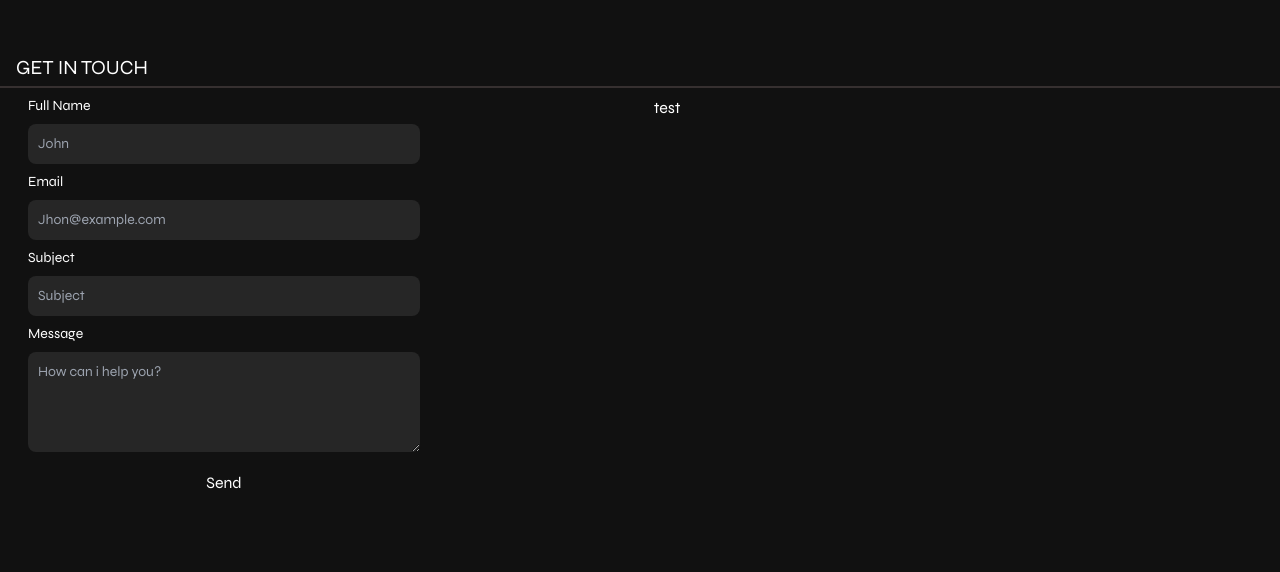
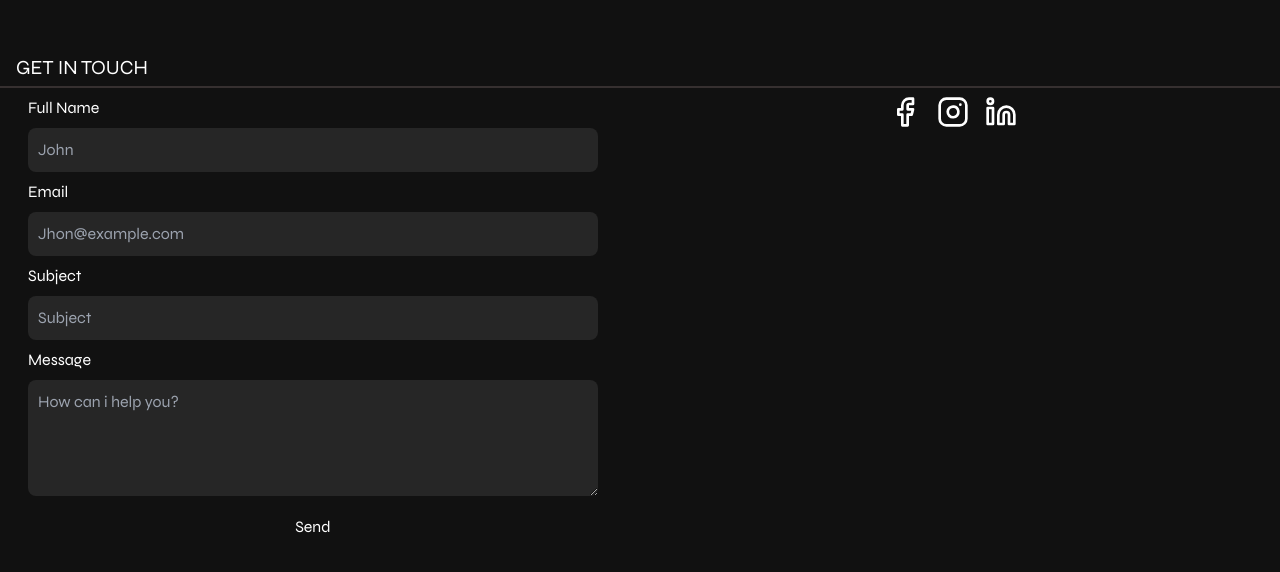
Before and after one commit to wildy13/wildy, a Nuxt app: page / in a window 1280 px wide. Shown: the part 1764-2336 px from the top of the page. Built offline with nearby package versions, Linux system fonts and the light colour scheme.

Commit message:
refactor: change contact

```diff
--- a/components/about/index.vue
+++ b/components/about/index.vue
@@ -1,12 +1,12 @@
 <template>
     <section class="py-4 relative">
         <div class="px-4  py-1 border-b-2 border-[#363030] text-xl">WHAT I DO</div>
-        <div v-motion-slide-visible-once-bottom :delay="500" class="px-4 py-2 text-2xl text-justify">
+        <div v-motion-slide-visible-once-bottom :delay="500" class="px-7 py-2 text-2xl text-justify">
             As a <span class="text-red-500">web developer</span>, I have a passion for seeking knowledge and experience.
             can compete with times that are
             changing too quickly and can work together with a team so that problems can be resolved.
         </div>
-        <div v-motion-slide-visible-once-bottom :delay="500" class="px-4 py-2 text-2xl text-justify">
+        <div v-motion-slide-visible-once-bottom :delay="500" class="px-7 py-2 text-2xl text-justify">
             As a <span class="text-red-500">son</span>, I had dreams to make my parents happy so that I could live
             happily in this world
         </div>
--- a/components/contact/index.vue
+++ b/components/contact/index.vue
@@ -10,6 +10,7 @@ const form = ref({
 })
 
 const submit = (form) => {
+    waiting.value = true;
     window.open(`mailto:wildy13.simanjuntak13@gmail.com?subject=${form.subject}&&body=${form.message}`)
 }
 </script>
@@ -19,31 +20,31 @@ const submit = (form) => {
         <div class="px-4 py-1 border-b-2 border-[#363030] text-xl">GET IN TOUCH</div>
         <div class="flex flex-col md:flex-row md:justify-between h-5/6">
             <div class="w-full">
-                <form @submit.prevent="submit(form)" class="pt-2 md:max-w-md">
+                <form @submit.prevent="submit(form)" class="pt-2">
                     <div class="flex flex-col px-7 space-y-2">
                         <div>
                             <div>
-                                <label for="name" class="block mb-2 text-sm font-medium">Full Name</label>
+                                <label for="name" class="block mb-2 font-medium">Full Name</label>
                                 <input type="text" id="name"
-                                    class="bg-[#262626]  text-gray-400  text-sm rounded-lg block w-full p-2.5"
+                                    class="bg-[#262626]  text-gray-400  rounded-lg block w-full p-2.5"
                                     placeholder="John" required v-model="form.name">
                             </div>
                         </div>
                         <div>
-                            <label for="email" class="block mb-2 text-sm font-medium">Email</label>
+                            <label for="email" class="block mb-2 font-medium">Email</label>
                             <input type="email" id="email"
-                                class="bg-[#262626]  text-gray-400  text-sm rounded-lg block w-full p-2.5"
+                                class="bg-[#262626]  text-gray-400  rounded-lg block w-full p-2.5"
                                 placeholder="Jhon@example.com" required v-model="form.email">
                         </div>
                         <div>
-                            <label for="subject" class="block mb-2 text-sm font-medium">Subject</label>
-                            <input id="subject" class="bg-[#262626]  text-gray-400  text-sm rounded-lg block w-full p-2.5"
+                            <label for="subject" class="block mb-2 font-medium">Subject</label>
+                            <input id="subject" class="bg-[#262626]  text-gray-400  rounded-lg block w-full p-2.5"
                                 placeholder="Subject" required v-model="form.subject">
                         </div>
                         <div>
-                            <label for="message" class="block mb-2 text-sm font-medium">Message</label>
+                            <label for="message" class="block mb-2 font-medium">Message</label>
                             <textarea name="message" id="message" rows="4"
-                                class="w-full rounded-lg text-gray-400 bg-[#262626] text-sm p-2.5"
+                                class="w-full rounded-lg text-gray-400 bg-[#262626] p-2.5"
                                 placeholder="How can i help you?" required v-model="form.message"></textarea>
                         </div>
                         <div class="w-full flex  justify-center">
@@ -60,7 +61,11 @@ const submit = (form) => {
                 </form>
             </div>
             <div class=" w-full px-7 pt-2">
-                <div>test</div>
+                <div class="flex  flex-row space-x-4 justify-center">
+                    <IconFacebook />
+                    <IconInstagram />
+                    <IconLinkedin />
+                </div>
             </div>
         </div>
     </section>
--- /dev/null
+++ b/components/icon/facebook.vue
@@ -0,0 +1,12 @@
+<template>
+    <svg
+        class="h-8 w-8"
+        viewBox="0 0 24 24"
+        fill="none"
+        stroke="currentColor"
+        stroke-width="2"
+        stroke-linecap="round"
+        stroke-linejoin="round">
+        <path d="M18 2h-3a5 5 0 0 0-5 5v3H7v4h3v8h4v-8h3l1-4h-4V7a1 1 0 0 1 1-1h3z" />
+    </svg>
+</template>
--- /dev/null
+++ b/components/icon/instagram.vue
@@ -0,0 +1,8 @@
+<template>
+    <svg class="h-8 w-8" viewBox="0 0 24 24" fill="none" stroke="currentColor" stroke-width="2" stroke-linecap="round"
+        stroke-linejoin="round">
+        <rect x="2" y="2" width="20" height="20" rx="5" ry="5" />
+        <path d="M16 11.37A4 4 0 1 1 12.63 8 4 4 0 0 1 16 11.37z" />
+        <line x1="17.5" y1="6.5" x2="17.51" y2="6.5" />
+    </svg>
+</template>
--- /dev/null
+++ b/components/icon/linkedin.vue
@@ -0,0 +1,7 @@
+<template>
+    <svg class="h-8 w-8 text-orange-500" viewBox="0 0 24 24" fill="none" stroke="currentColor" stroke-width="2"
+        stroke-linecap="round" stroke-linejoin="round">
+        <path d="M16 8a6 6 0 0 1 6 6v7h-4v-7a2 2 0 0 0-2-2 2 2 0 0 0-2 2v7h-4v-7a6 6 0 0 1 6-6z" />
+    <rect x="2" y="9" width="4" height="12" />
+    <circle cx="4" cy="4" r="2" />
+</svg></template>
```
